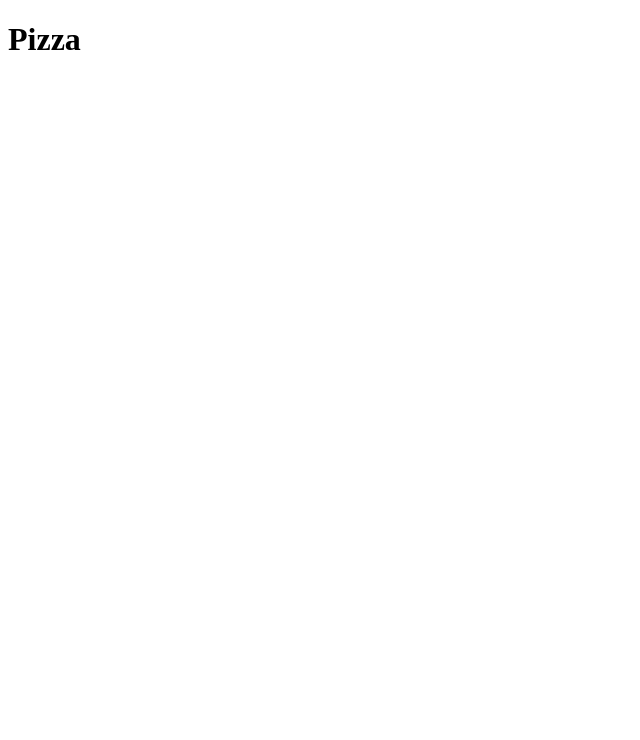
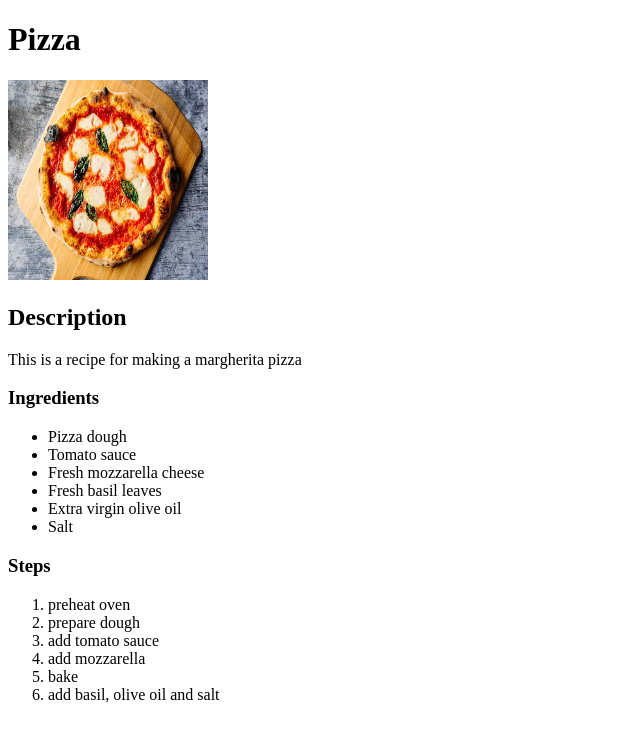
Before and after one commit to zeitoun1/odin-recipes, a plain HTML site: page recipes/pizza.html in a window 1280 px wide. Shown: the whole page, without its empty margins (0-640 px from the left). Drawn offline with Linux system fonts and the light colour scheme.

Commit message:
Add image, ingredients and steps in pizza.html
complete recipe page for the pizza recipe

```diff
--- a/recipes/pizza.html
+++ b/recipes/pizza.html
@@ -8,5 +8,26 @@
 
   <body>
     <h1>Pizza</h1>
+    <img src="../images/pizza.jpg" alt="an image of a pizza" height="200" width="200">
+    <h2>Description</h2>
+    <p>This is a recipe for making a margherita pizza</p>
+    <h3>Ingredients</h3>
+    <ul>
+      <li>Pizza dough</li>
+      <li>Tomato sauce</li>
+      <li>Fresh mozzarella cheese</li>
+      <li>Fresh basil leaves</li>
+      <li>Extra virgin olive oil</li>
+      <li>Salt</li>
+    </ul>
+    <h3>Steps</h3>
+    <ol>
+      <li>preheat oven</li>
+      <li>prepare dough</li>
+      <li>add tomato sauce</li>
+      <li>add mozzarella</li>
+      <li>bake</li>
+      <li>add basil, olive oil and salt</li>
+    </ol>
   </body>
 </html>
```
Also changed, not shown: index.html (+4 -1 lines), images/pizza.jpg (added).
